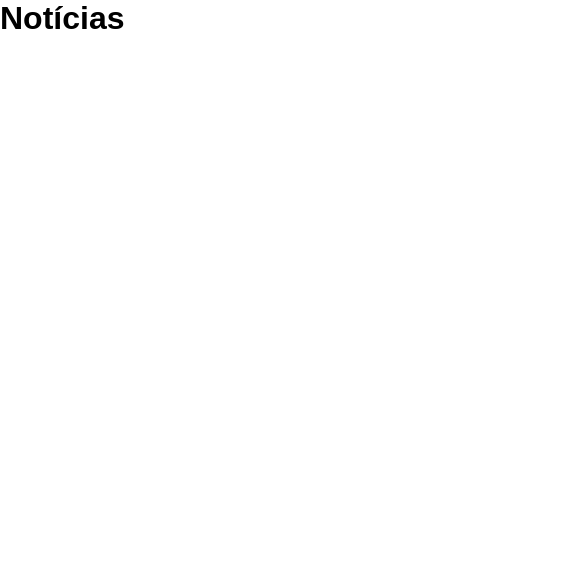
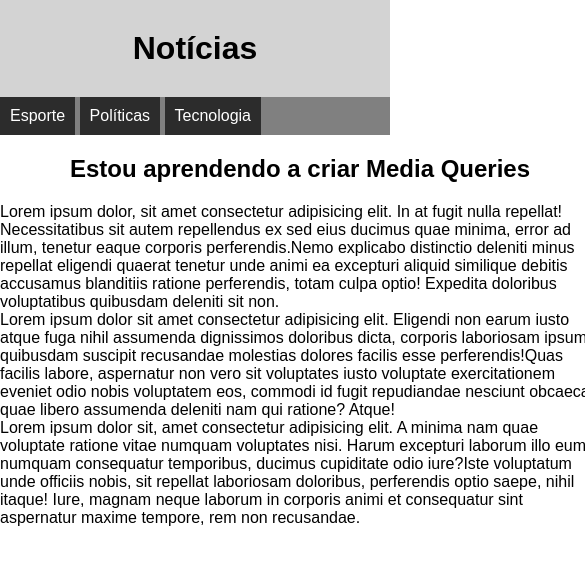
Before and after one commit to LucsasL/HTML5-CSS3-PTBR, a plain HTML site: page Curso em Vídeo/Exercicios/Módulo 4/Exercício 003/mq001/index.html in a window 390 px wide. Shown: the whole page, 585 px wide, since content can reach past the window. Drawn offline with Linux system fonts and the light colour scheme.

Commit message:
Media Query 1

```diff
--- a/Curso em Vídeo/Exercicios/Módulo 4/Exercício 003/mq001/Estilo/style.css
+++ /dev/null
@@ -1,15 +0,0 @@
-@charset "UTF-8";
-
-:root {
-
-}
-
-* {
-    margin: 0;
-    padding: 0;
-}
-
-body {
-    margin: 0 !important;
-    font-family: Arial, Helvetica, sans-serif;
-}
--- /dev/null
+++ b/Curso em Vídeo/Exercicios/Módulo 4/Exercício 003/mq001/Estilos/impressora.css
@@ -0,0 +1,27 @@
+@charset "UTF-8 ";
+
+/* Estilo para impressora */
+
+:root {
+
+}
+
+* {
+    margin: 10px;
+    padding: 10px;
+}
+
+body {
+    margin: 0 !important;
+    font-family: 'Courier New', Courier, monospace;
+    font-size: 1.5em;
+    line-height: 1.5em;
+}
+
+menu {
+    display: none;
+}
+
+article::after {
+    content: 'Esse artigo foi impresso através do site www.cursoemvideo.com';
+}
--- /dev/null
+++ b/Curso em Vídeo/Exercicios/Módulo 4/Exercício 003/mq001/Estilos/style.css
@@ -0,0 +1,49 @@
+@charset "UTF-8";
+
+/* Estilo para telas */
+
+:root {
+
+}
+
+* {
+    margin: 0;
+    padding: 0;
+}
+
+body {
+    margin: 0 !important;
+    font-family: Arial, Helvetica, sans-serif;
+}
+
+header {
+    background-color: lightgray;
+}
+
+header > h1 {
+    text-align: center;
+    padding: 30px;
+}
+
+menu ul {
+    list-style-type: none;
+    background-color: gray;
+}
+
+menu li {
+    background-color: rgb(44, 44, 44);
+    color: white;
+
+    display: inline-block;
+    padding: 10px;
+}
+
+main {
+    width: 600px;
+    margin: auto;
+}
+
+article > h2 {
+    text-align: center;
+    margin: 20px;
+}
--- a/Curso em Vídeo/Exercicios/Módulo 4/Exercício 003/mq001/index.html
+++ b/Curso em Vídeo/Exercicios/Módulo 4/Exercício 003/mq001/index.html
@@ -7,14 +7,42 @@
         Media Querie
     </title>
 
-    <link rel="stylesheet" href="Estilo/style.css">
+    <!-- Chamadaas de Media Queries -->
+    <link rel="stylesheet" href="Estilos/style.css" media="screen">
+    <link rel="stylesheet" href="Estilos/impressora.css" media="print">
 </head>
 <body>
 
     <header>
         <h1>Notícias</h1>
-        <menu></menu>
+        <menu>
+            <ul>
+                <li>Esporte</li>
+                <li>Políticas</li>
+                <li>Tecnologia</li>
+            </ul>
+        </menu>
     </header>
+
+    <main>
+        <article>
+            <h2>
+                Estou aprendendo a criar Media Queries
+            </h2>
+
+            <p>
+                <span>Lorem ipsum dolor, sit amet consectetur adipisicing elit. In at fugit nulla repellat! Necessitatibus sit autem repellendus ex sed eius ducimus quae minima, error ad illum, tenetur eaque corporis perferendis.</span><span>Nemo explicabo distinctio deleniti minus repellat eligendi quaerat tenetur unde animi ea excepturi aliquid similique debitis accusamus blanditiis ratione perferendis, totam culpa optio! Expedita doloribus voluptatibus quibusdam deleniti sit non.</span>
+            </p>
+
+            <p>
+                <span>Lorem ipsum dolor sit amet consectetur adipisicing elit. Eligendi non earum iusto atque fuga nihil assumenda dignissimos doloribus dicta, corporis laboriosam ipsum, quibusdam suscipit recusandae molestias dolores facilis esse perferendis!</span><span>Quas facilis labore, aspernatur non vero sit voluptates iusto voluptate exercitationem eveniet odio nobis voluptatem eos, commodi id fugit repudiandae nesciunt obcaecati quae libero assumenda deleniti nam qui ratione? Atque!</span>
+            </p>
+
+            <p>
+                <span>Lorem ipsum dolor sit, amet consectetur adipisicing elit. A minima nam quae voluptate ratione vitae numquam voluptates nisi. Harum excepturi laborum illo eum numquam consequatur temporibus, ducimus cupiditate odio iure?</span><span>Iste voluptatum unde officiis nobis, sit repellat laboriosam doloribus, perferendis optio saepe, nihil itaque! Iure, magnam neque laborum in corporis animi et consequatur sint aspernatur maxime tempore, rem non recusandae.</span>
+            </p>
+        </article>
+    </main>
 
 </body>
 </html>
```
